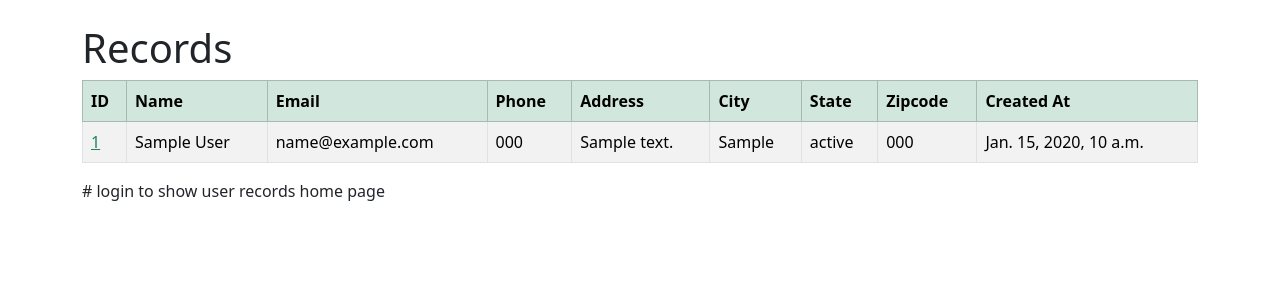
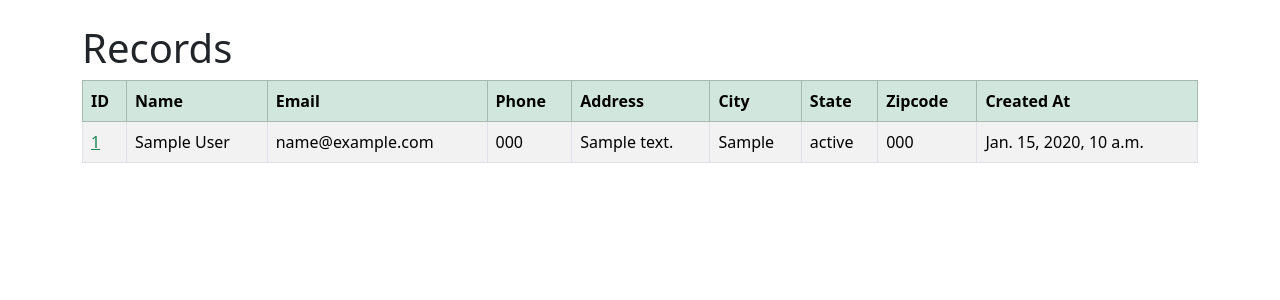
Before and after one commit to lnlydty/Django-CRM-160, a Django app: page / in a window 1280 px wide. Shown: the part 56-356 px from the top of the page. Run offline with Django 5.2, Linux system fonts and the light colour scheme; a user stored in the database is signed in; tables that the repository leaves empty hold one stand-in row (values such as "Sample post").

Commit message:
insert_comments

```diff
--- a/website/templates/home.html
+++ b/website/templates/home.html
@@ -45,7 +45,7 @@
 </table>
 
 
-# login to show user records home page
+<!-- login to show user records home page -->
 
 {% else %}
 
```
